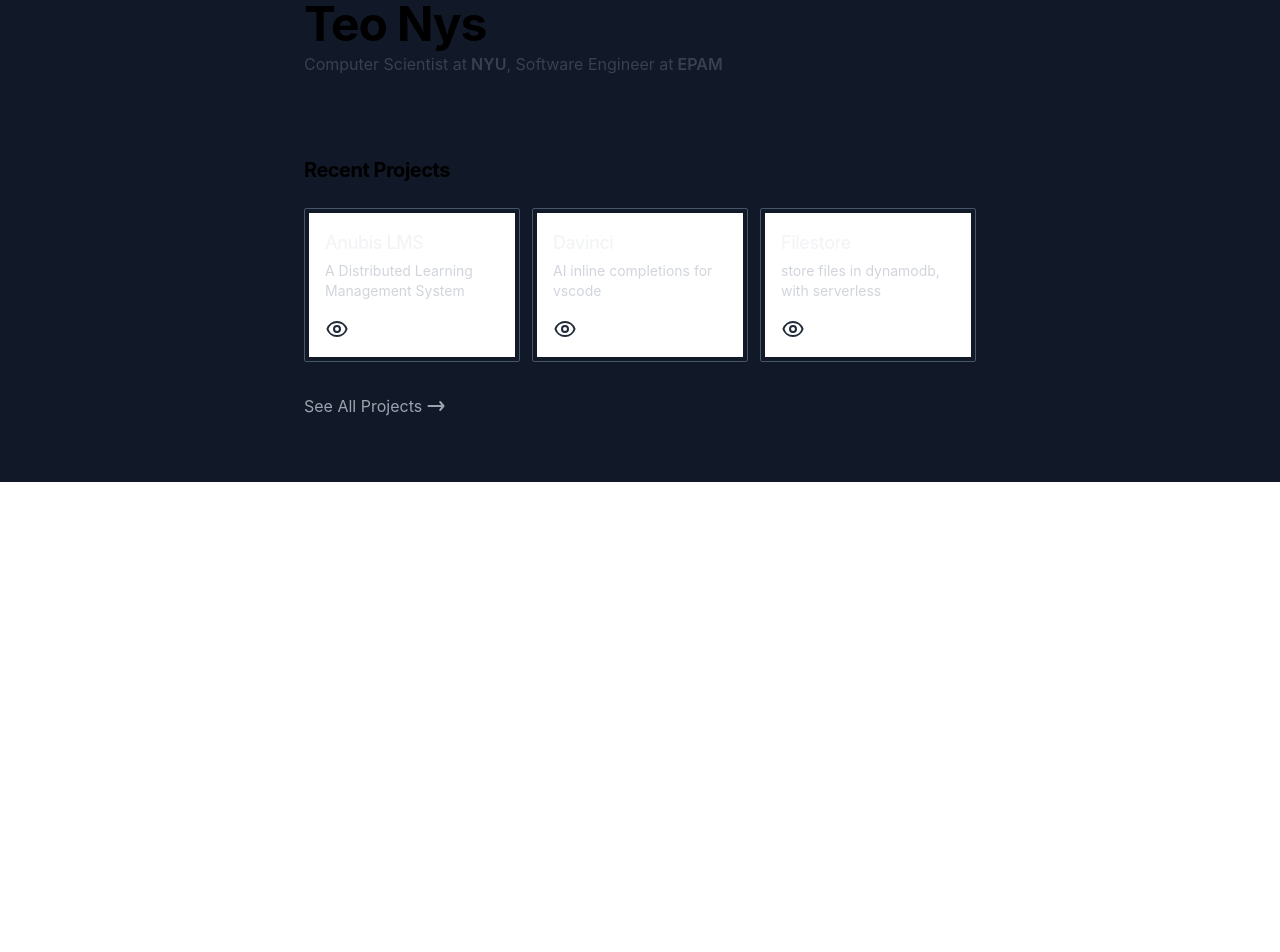
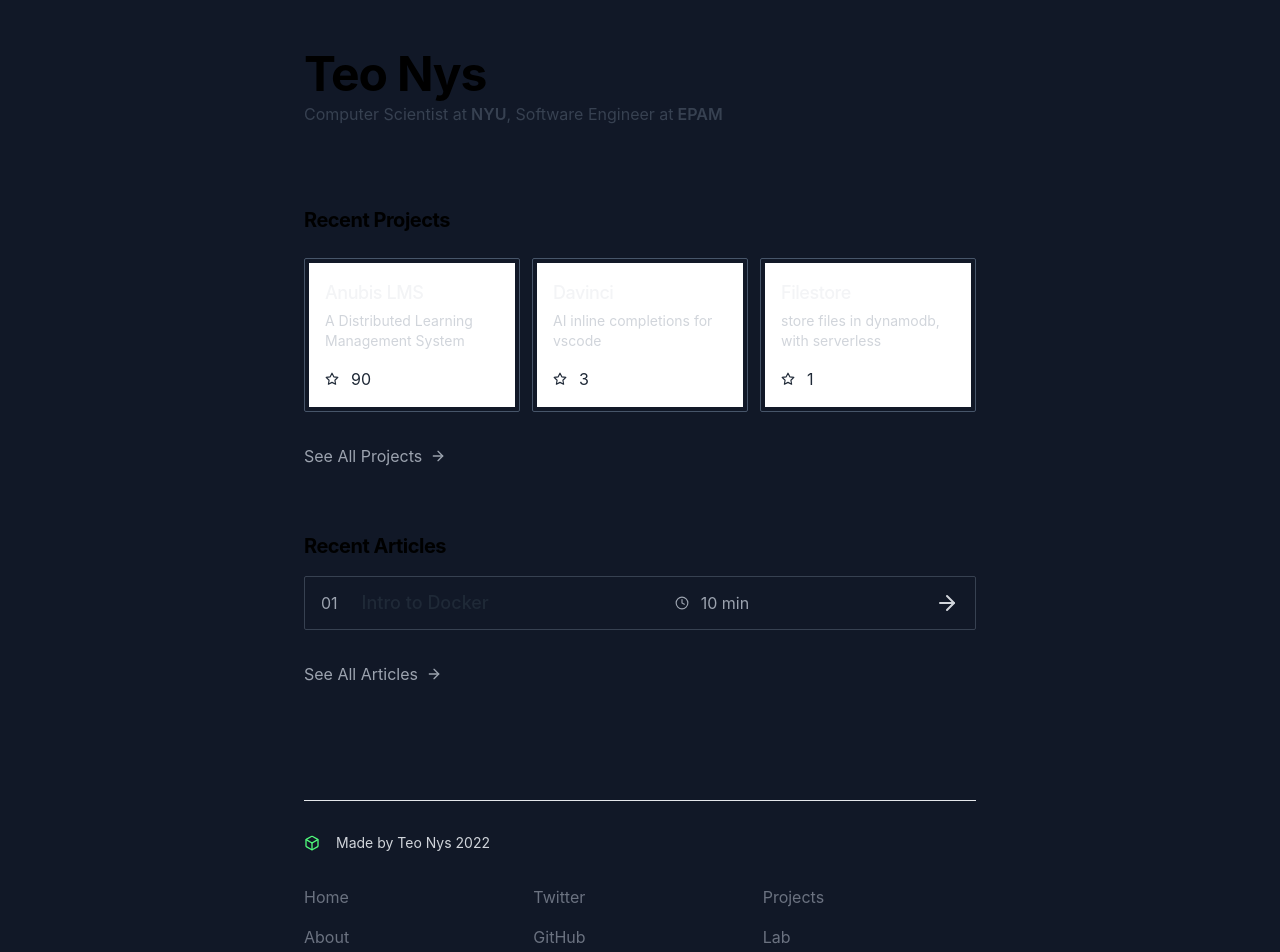
Before and after one commit to synoet/synoet.io, a Next.js app: page / in a window 1280 px wide. Shown: the top 952 px of the page. Before the commit the page ends 800 px from the top, so only its background shows below. Built offline with nearby package versions, Linux system fonts and the light colour scheme.

Commit message:
ADD Footer

```diff
--- /dev/null
+++ b/components/ArticleCard.jsx
@@ -0,0 +1,33 @@
+import {ArrowRight, Clock} from 'react-feather';
+
+export default function ArticleCard({ href, length, title, index }) {
+  return (
+    <a
+      className="w-full"
+      href={href}
+      aria-label={title}
+      target="_blank"
+      rel="noopener noreferrer"
+    >
+      <div className="w-full border p-4 rounded-sm border-gray-200 border-gray-700 py-3 transform hover:scale-[1.01] transition-all">
+        <div className="flex flex-col sm:flex-row justify-between items-center">
+          <div className="flex items-center">
+            <div className="text-gray-400 text-left mr-6">
+              {index}
+            </div>
+            <h4 className="text-lg font-medium w-full text-gray-800 dark:text-gray-100">
+              {title}
+            </h4>
+          </div>
+          <div className="flex items-center mt-2 sm:mt-0 w-full gap-3 sm:w-auto">
+            <Clock size={14} className="text-gray-400"/>
+            <p className="text-gray-400 text-left sm:text-right">
+              {length} min
+            </p>
+          </div>
+          <ArrowRight  className="text-gray-300"/>
+        </div>
+      </div>
+    </a>
+  );
+}
--- /dev/null
+++ b/components/Footer.jsx
@@ -0,0 +1,64 @@
+import Link from 'next/link';
+import {Box} from 'react-feather';
+
+const ExternalLink = ({ href, children }) => (
+  <a
+    className="text-gray-500 hover:text-gray-600 transition"
+    target="_blank"
+    rel="noopener noreferrer"
+    href={href}
+  >
+    {children}
+  </a>
+);
+
+export default function Footer() {
+  return (
+    <footer className="flex flex-col justify-center items-start max-w-2xl mx-auto w-full mb-8">
+      <hr className="w-full border-1 border-gray-200 dark:border-gray-800 mb-8" />
+      <div className="w-full flex items-center text-gray-300 gap-4 mb-8">
+        <Box size={16} className="text-green" />
+        <p className="text-sm">Made by Teo Nys 2022</p>
+      </div>
+      <div className="w-full max-w-2xl grid grid-cols-1 gap-4 pb-16 sm:grid-cols-3">
+        <div className="flex flex-col space-y-4">
+          <Link href="/">
+            <a className="text-gray-500 hover:text-gray-600 transition">Home</a>
+          </Link>
+          <Link href="/about">
+            <a className="text-gray-500 hover:text-gray-600 transition">
+              About
+            </a>
+          </Link>
+          <Link href="/newsletter">
+            <a className="text-gray-500 hover:text-gray-600 transition">
+              Contact
+            </a>
+          </Link>
+        </div>
+        <div className="flex flex-col space-y-4">
+          <ExternalLink href="https://twitter.com/synoet">
+            Twitter
+          </ExternalLink>
+          <ExternalLink href="https://github.com/nysteo">GitHub</ExternalLink>
+          <ExternalLink href="https://github.com/resume">Resume</ExternalLink>
+        </div>
+        <div className="flex flex-col space-y-4">
+          <Link href="/uses">
+            <a className="text-gray-500 hover:text-gray-600 transition">Projects</a>
+          </Link>
+          <Link href="/lab">
+            <a className="text-gray-500 hover:text-gray-600 transition">
+              Lab
+            </a>
+          </Link>
+          <Link href="/tweets">
+            <a className="text-gray-500 hover:text-gray-600 transition">
+              Articles
+            </a>
+          </Link>
+        </div>
+      </div>
+    </footer>
+  );
+}
--- a/components/Layout.jsx
+++ b/components/Layout.jsx
@@ -1,5 +1,7 @@
 import React from 'react';
 import Head from 'next/head';
+
+import Footer from './Footer';
 
 export default function Layout({children}){
   return (
@@ -11,6 +13,7 @@ export default function Layout({children}){
       </Head>
       <main className="flex flex-col justify-center px-8 bg-gray-900">
         {children}
+        <Footer />
       </main>
     </div>
   );
--- a/components/ProjectCard.jsx
+++ b/components/ProjectCard.jsx
@@ -1,6 +1,7 @@
 import React from 'react';
+import {Star} from 'react-feather';
 
-export default function ProjectCard({ link, title, description }) {
+export default function ProjectCard({ link, title, description, stars}) {
 
   return (
     <a
@@ -14,27 +15,8 @@ export default function ProjectCard({ link, title, description }) {
           </h4>
           <p className="text-gray-300 text-sm">{description}</p>
         </div>
-        <div className="flex items-center text-gray-800 dark:text-gray-200 capsize">
-          <svg
-            xmlns="http://www.w3.org/2000/svg"
-            className="h-6 w-6"
-            fill="none"
-            viewBox="0 0 24 24"
-            stroke="currentColor"
-          >
-            <path
-              strokeLinecap="round"
-              strokeLinejoin="round"
-              strokeWidth={2}
-              d="M15 12a3 3 0 11-6 0 3 3 0 016 0z"
-            />
-            <path
-              strokeLinecap="round"
-              strokeLinejoin="round"
-              strokeWidth={2}
-              d="M2.458 12C3.732 7.943 7.523 5 12 5c4.478 0 8.268 2.943 9.542 7-1.274 4.057-5.064 7-9.542 7-4.477 0-8.268-2.943-9.542-7z"
-            />
-          </svg>
+        <div className="flex items-center gap-3 text-gray-800 dark:text-gray-200 capsize">
+          <Star size={14}/>{stars}
         </div>
       </div>
     </a>
--- a/package.json
+++ b/package.json
@@ -10,7 +10,8 @@
   "dependencies": {
     "next": "12.0.10",
     "react": "17.0.2",
-    "react-dom": "17.0.2"
+    "react-dom": "17.0.2",
+    "react-feather": "^2.0.9"
   },
   "devDependencies": {
     "autoprefixer": "^10.4.2",
--- a/pages/index.jsx
+++ b/pages/index.jsx
@@ -1,13 +1,16 @@
 import React from 'react';
 import Link from 'next/link';
 
+import {ArrowRight} from 'react-feather';
+
 import Layout from '../components/Layout';
 import ProjectCard from '../components/ProjectCard';
+import ArticleCard from '../components/ArticleCard';
 
 export default function Home() {
   return (
     <Layout>
-      <div className="flex flex-col justify-center items-start max-w-2xl border-gray-200 mx-auto pb-16">
+      <div className="flex flex-col justify-center items-start max-w-2xl border-gray-200 mx-auto pb-16 min-h-screen">
         <div className="flex flex-col-reverse sm:flex-row items-start">
           <div className="flex flex-col pr-8">
             <h1 className="font-bold text-3xl md:text-5xl tracking-tight mb-1 text-black dark:text-white">
@@ -51,23 +54,24 @@ export default function Home() {
         <Link href="/blog">
           <a className="flex mt-8 text-gray-400 leading-7 rounded-lg hover:text-gray-800 dark:hover:text-gray-200 transition-all h-6 items-center">
             See All Projects
-            <svg
-              xmlns="http://www.w3.org/2000/svg"
-              fill="none"
-              viewBox="0 0 24 24"
-              className="h-6 w-6 ml-1"
-            >
-              <path
-                stroke="currentColor"
-                strokeLinecap="round"
-                strokeLinejoin="round"
-                strokeWidth={2}
-                d="M17.5 12h-15m11.667-4l3.333 4-3.333-4zm3.333 4l-3.333 4 3.333-4z"
-              />
-            </svg>
+            <ArrowRight size={16} className="ml-2"/>
           </a>
         </Link>
-
+        <h3 className="font-bold text-lg md:text-xl tracking-tight mb-4 mt-16 text-black dark:text-white">
+          Recent Articles
+        </h3>
+        <ArticleCard
+          index="01"
+          href="https://www.google.com"
+          title="Intro to Docker"
+          length={10}
+        />
+        <Link href="/blog">
+          <a className="flex mt-8 text-gray-400 leading-7 rounded-lg hover:text-gray-800 dark:hover:text-gray-200 transition-all h-6 items-center">
+            See All Articles
+            <ArrowRight size={16} className="ml-2"/>
+          </a>
+        </Link>
       </div>
     </Layout>
   )
--- a/tailwind.config.js
+++ b/tailwind.config.js
@@ -1,7 +1,11 @@
 module.exports = {
   content: ['./pages/**/*.jsx', './components/**/*.jsx', './layouts/**/*.jsx'],
   theme: {
-    extend: {},
+    extend: {
+      colors: {
+        green: '#50fa7b',
+      }
+    },
   },
   plugins: [],
 }
```
Also changed, not shown: 1 other file (tests, documents, lock files or other folders).
